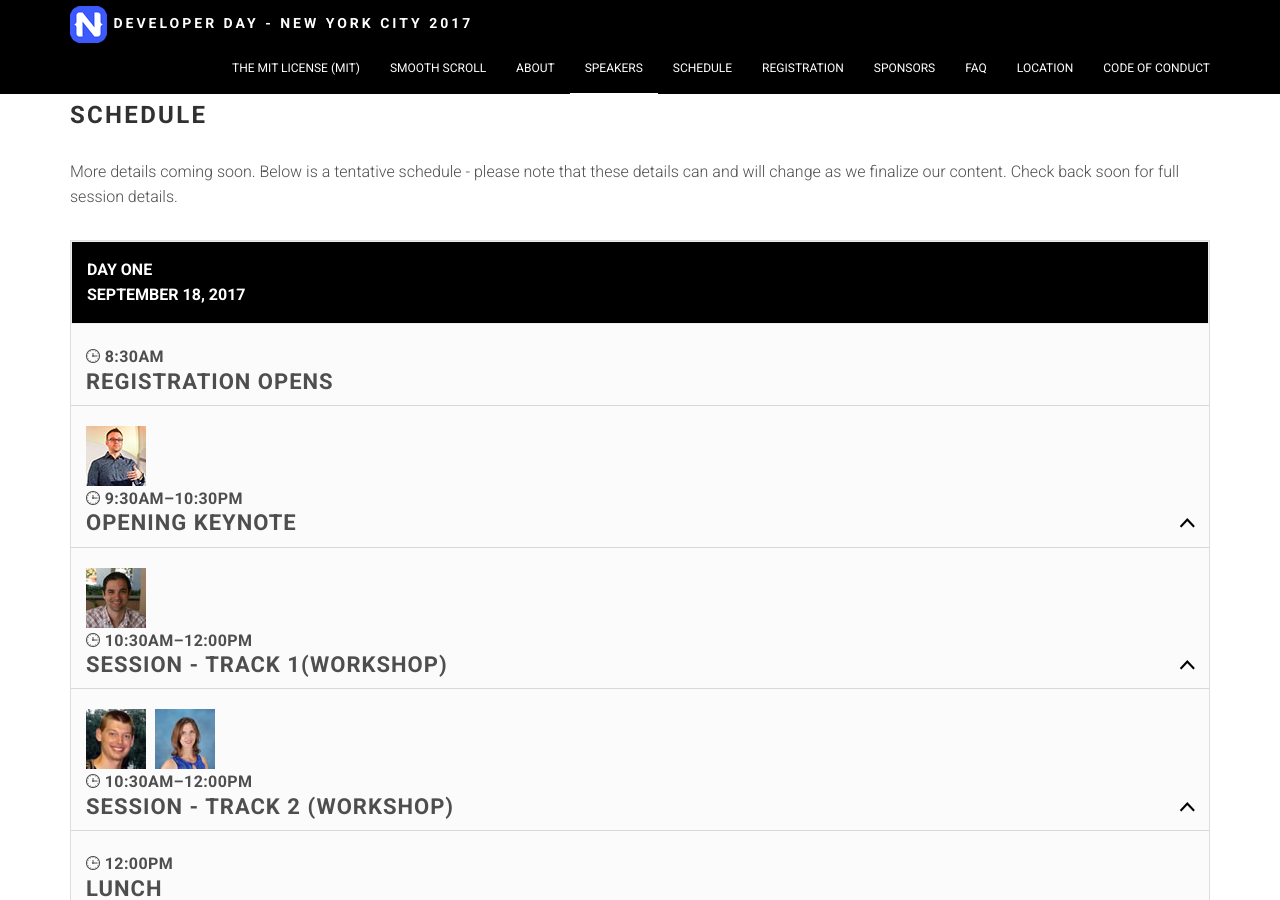
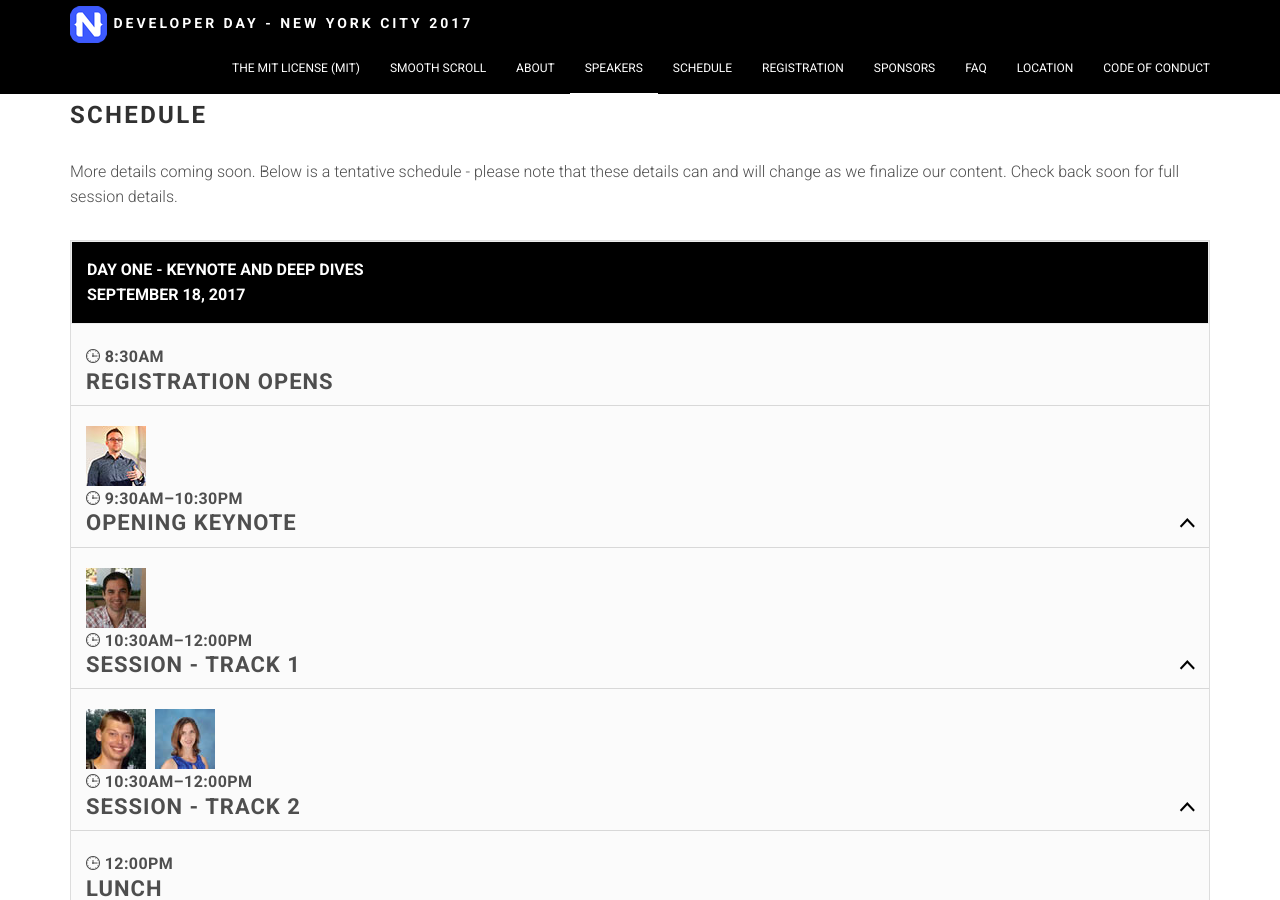
Before and after one commit to NativeScript/nativescript-developer-day, a Jekyll site: the page built from index.html, in a window 1280 px wide and 900 px high, scrolled down 4960 px. Built offline with Jekyll 4.4.1, drawn with Linux system fonts in a browser that asks for light colours; some web fonts are replaced; some of the changed text lies outside the part shown.

Commit message:
more tweaks

```diff
--- a/_data/schedule.yaml
+++ b/_data/schedule.yaml
@@ -1,4 +1,4 @@
--   header: "Day One"
+-   header: "Day One - Keynote and Deep Dives"
     date: "September 18, 2017"
     details:
     -   title: "Registration Opens"
@@ -9,13 +9,13 @@
             Details coming soon.
         speakers:
             - name: "Todd Anglin"
-    -   title: "Session - Track 1(workshop)"
+    -   title: "Session - Track 1"
         start_time: "10:30am–12:00pm"
         description: >
             Details coming soon.
         speakers:
             - name: "Rob Lauer"
-    -   title: "Session - Track 2 (workshop)"
+    -   title: "Session - Track 2"
         start_time: "10:30am–12:00pm"
         description: >
             Details coming soon.
@@ -24,7 +24,7 @@
             - name: "Jen Looper"
     -   title: "Lunch"
         start_time: "12:00pm"
-    -   title: "Session - Track 1 (workshop)"
+    -   title: "Session - Track 1"
         start_time: "1:00pm-2:30pm"
         description: "TBD"
         speakers:
@@ -37,7 +37,7 @@
             - name: "Rob Laverty"
     -   title: "Break"
         start_time: "2:30pm-3:00pm"
-    -   title: "Session - Track 1 (workshop)"
+    -   title: "Session - Track 1"
         start_time: "3:00pm-4:30pm"
         description: "TBD"
         speakers:
```
